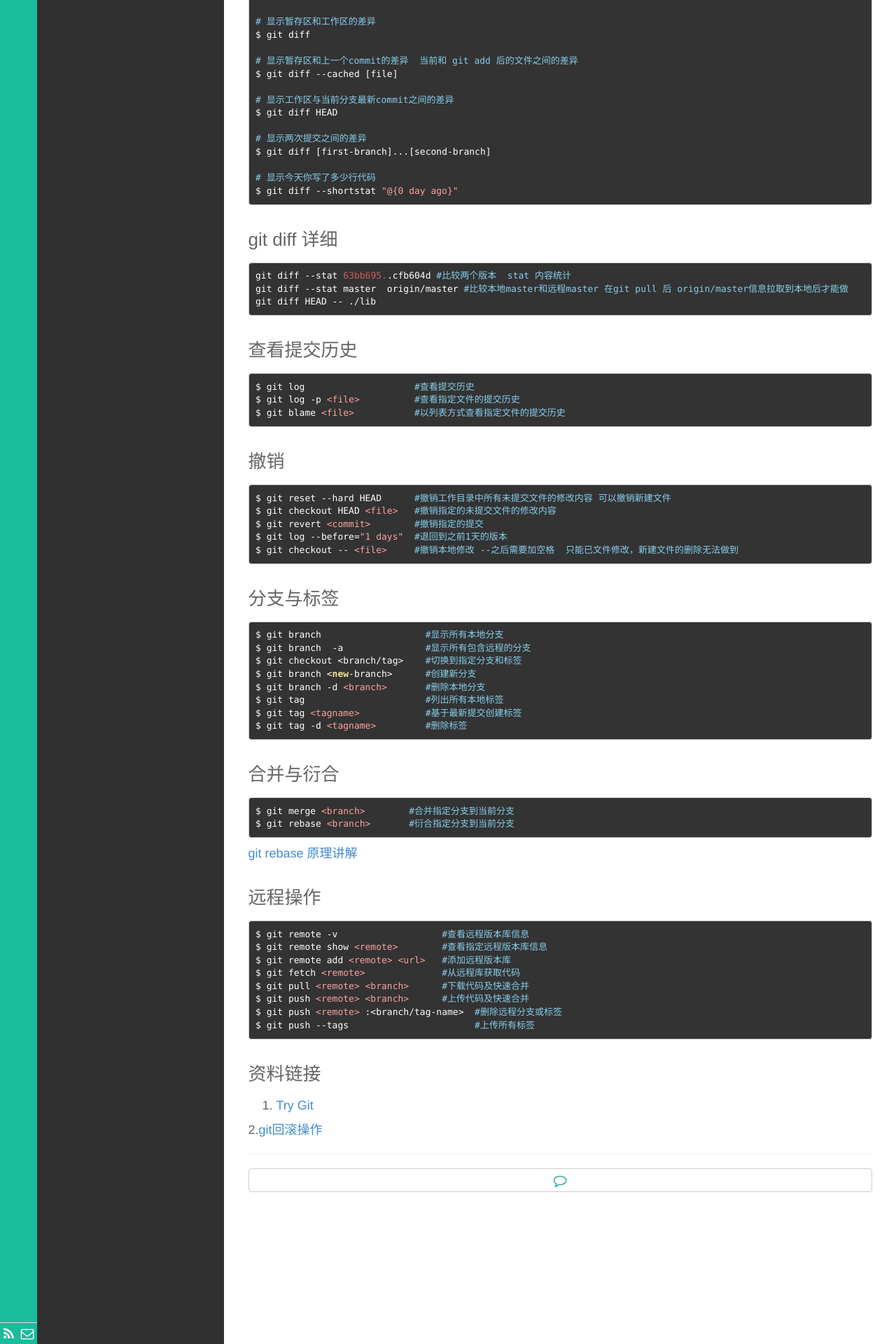
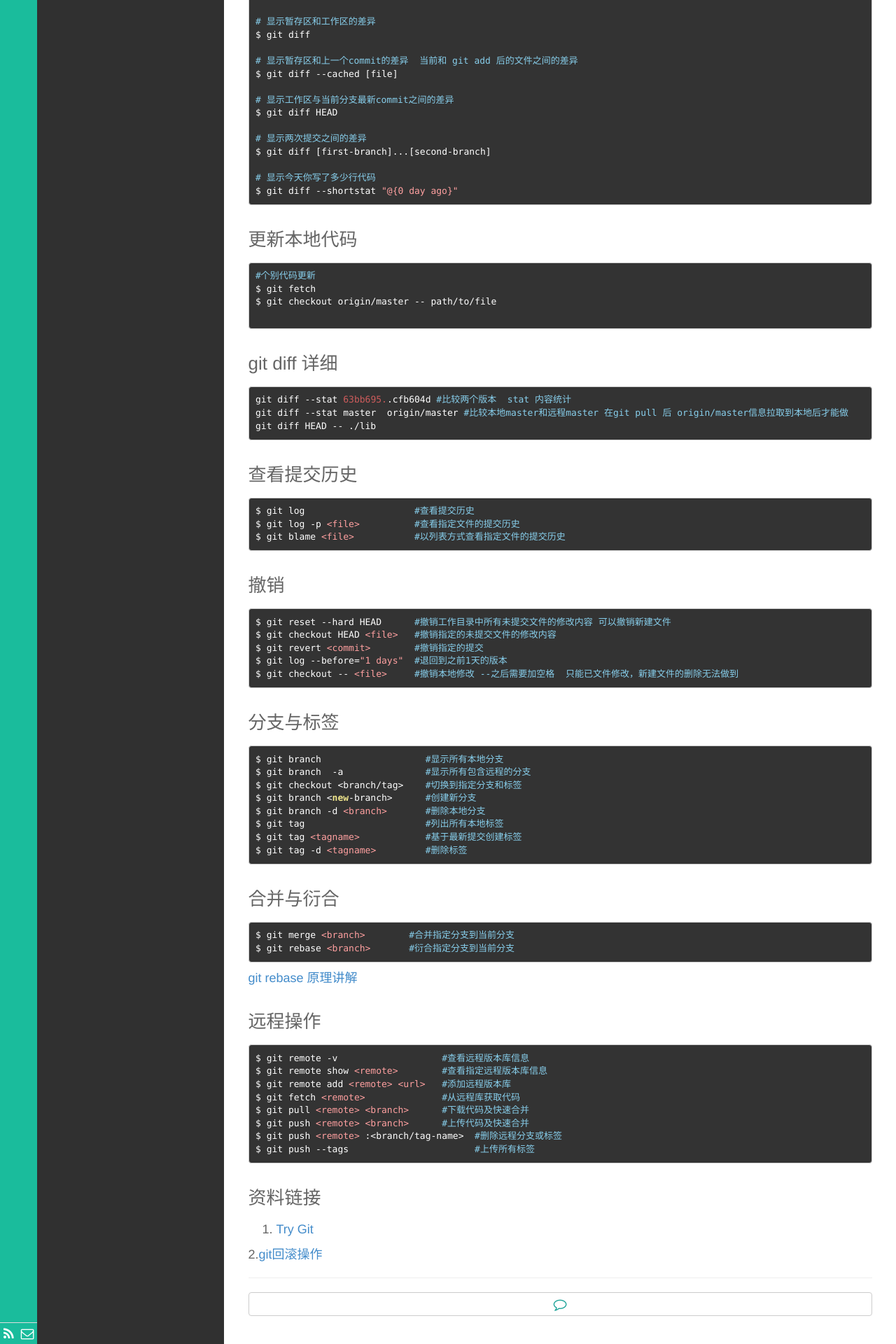
Before and after one commit to kyoyo/kyoyo.github.io, a Jekyll site: the page built from _posts/常用/2017-07-24-Git-Resources.md, in a window 1280 px wide. Shown: the part 878-2798 px from the top of the page at 70% size. Built offline with Jekyll 4.4.1, drawn with Linux system fonts in a browser that asks for light colours; Markdown is read by kramdown in place of the engine named in the settings.

Commit message:
Update 2017-07-24-Git-Resources.md

````diff
--- a/_posts/常用/2017-07-24-Git-Resources.md
+++ b/_posts/常用/2017-07-24-Git-Resources.md
@@ -61,6 +61,16 @@ $ git diff [first-branch]...[second-branch]
 # 显示今天你写了多少行代码
 $ git diff --shortstat "@{0 day ago}"
 ```
+
+### 更新本地代码
+```
+#个别代码更新
+$ git fetch
+$ git checkout origin/master -- path/to/file
+
+
+```
+
 
 ### git diff 详细
 ```
````
